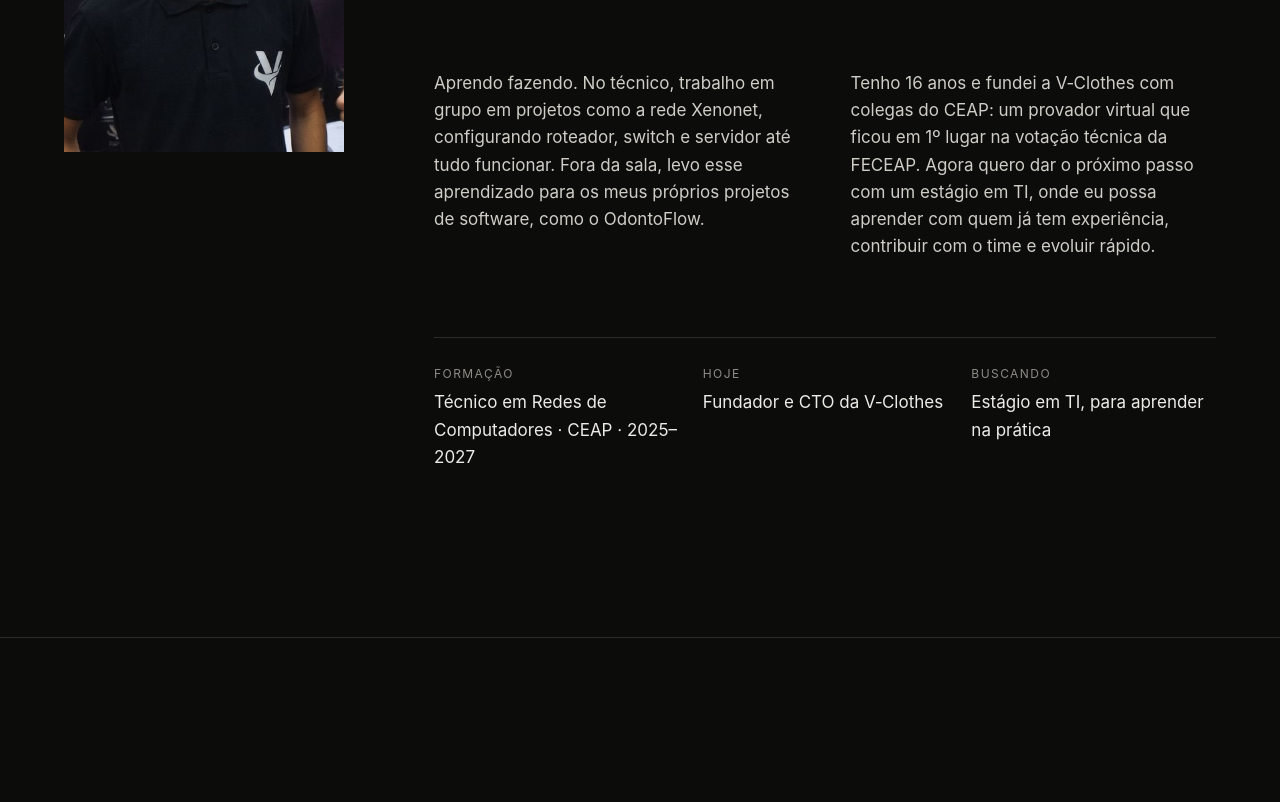
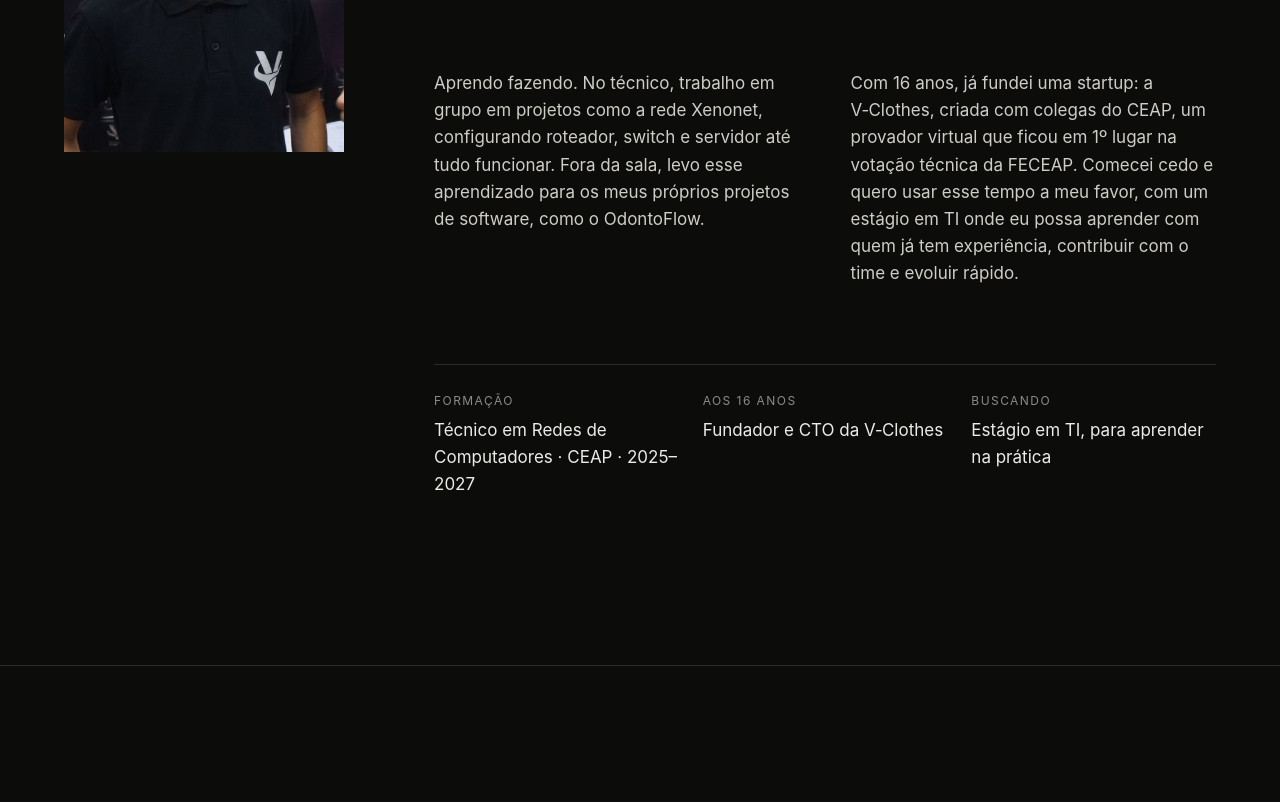
Before and after one commit to joaopedrosalomaodesa-ops/joaopedrosalomaodesa-ops.github.io, a plain HTML site: page index.html in a window 1280 px wide. Shown: the part 1333-2135 px from the top of the page. Drawn offline with Linux system fonts and the light colour scheme.

Commit message:
Destaca a idade como diferencial no Quem sou
Co-Authored-By: Claude Opus 5.5 <noreply@anthropic.com>
Claude-Session: https://claude.ai/code/session_01666Z3a2XcD66k6tUsz4chH

```diff
--- a/index.html
+++ b/index.html
@@ -87,11 +87,11 @@
         <p class="about__big" data-words>Estudo redes, mas o que me move é construir software. Entender como a infraestrutura funciona me ajuda a criar soluções que funcionam de verdade, do servidor até a tela de quem usa.</p>
         <div class="about__cols">
           <p data-reveal>Aprendo fazendo. No técnico, trabalho em grupo em projetos como a rede Xenonet, configurando roteador, switch e servidor até tudo funcionar. Fora da sala, levo esse aprendizado para os meus próprios projetos de software, como o OdontoFlow.</p>
-          <p data-reveal>Tenho 16 anos e fundei a V&#8209;Clothes com colegas do CEAP: um provador virtual que ficou em 1º lugar na votação técnica da FECEAP. Agora quero dar o próximo passo com um estágio em TI, onde eu possa aprender com quem já tem experiência, contribuir com o time e evoluir rápido.</p>
+          <p data-reveal>Com 16 anos, já fundei uma startup: a V&#8209;Clothes, criada com colegas do CEAP, um provador virtual que ficou em 1º lugar na votação técnica da FECEAP. Comecei cedo e quero usar esse tempo a meu favor, com um estágio em TI onde eu possa aprender com quem já tem experiência, contribuir com o time e evoluir rápido.</p>
         </div>
         <ul class="facts">
           <li data-reveal><span>Formação</span>Técnico em Redes de Computadores · CEAP · 2025–2027</li>
-          <li data-reveal><span>Hoje</span>Fundador e CTO da V&#8209;Clothes</li>
+          <li data-reveal><span>Aos 16 anos</span>Fundador e CTO da V&#8209;Clothes</li>
           <li data-reveal><span>Buscando</span>Estágio em TI, para aprender na prática</li>
         </ul>
       </div>
```
